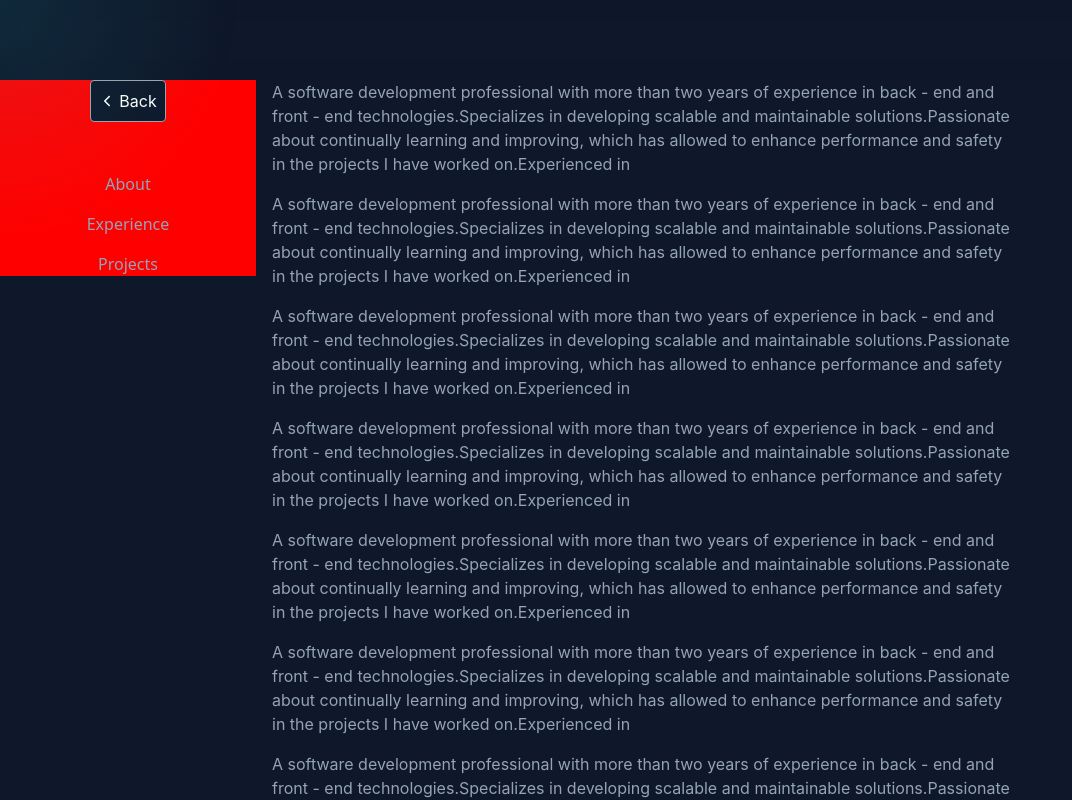
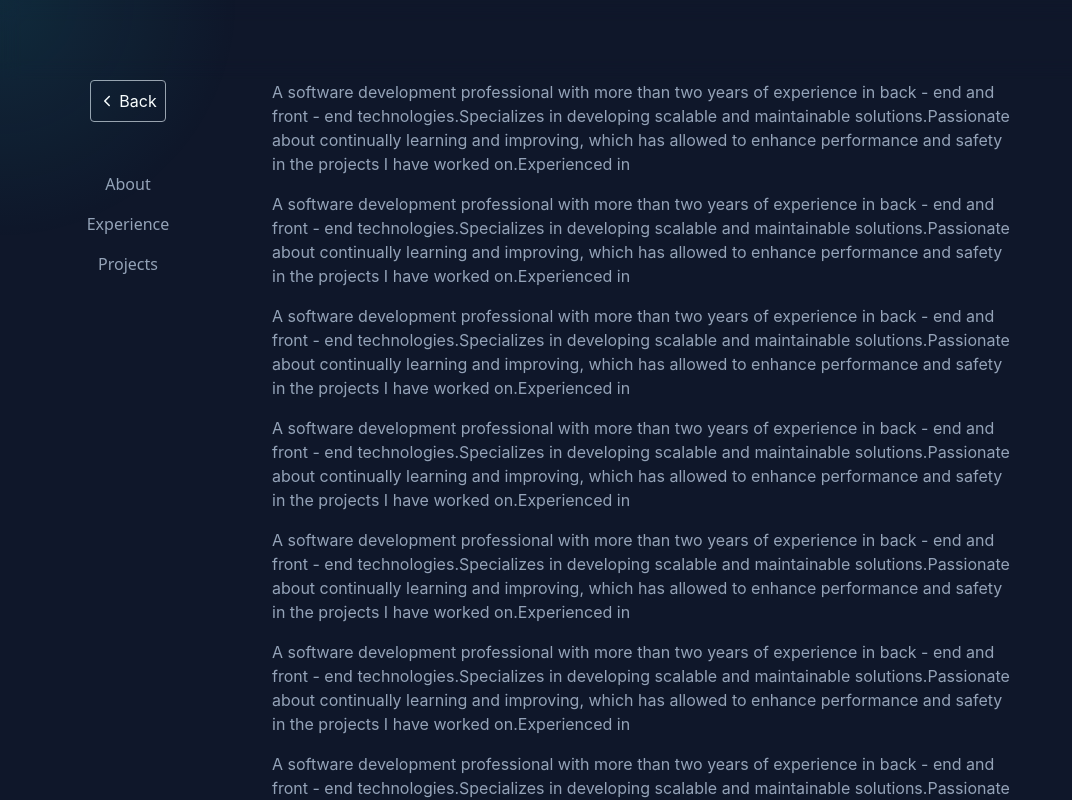
Before and after one commit to BryanRuizz/v1, a React (Vite) app: page /ProjectByOne in a window 1280 px wide. Shown: the whole page, without its empty margins (0-1072 px from the left). Built offline with nearby package versions, Linux system fonts and the light colour scheme.

Commit message:
Feat: hover white
links as a index

```diff
--- a/src/pages/Projectbyone.tsx
+++ b/src/pages/Projectbyone.tsx
@@ -39,7 +39,7 @@ const Projectbyone = () => {
 
 
                 {/* Columna lateral fija */}
-                <div style={{ width: "20%", backgroundColor: "red", position: "fixed", top: "10vh" }}>
+                <div style={{ width: "20%", backgroundColor: "", position: "fixed", top: "10vh" }}>
 
                     <div style={{ height: "auto", width: "100%", display: "flex", alignItems: "center", justifyContent: "center", background: "", marginBottom: "50px" }}>
                         <button
@@ -57,19 +57,19 @@ const Projectbyone = () => {
                         <li>
                             <a className="text-slate-400 font-sans text-base flex items-center" href="#about">
                                 {/* <span className="nav-indicator mr-2 h-px w-4 bg-slate-400 transition-all"></span> */}
-                                <span className="nav-text">About</span>
+                                <span className="nav-text hover:text-slate-200 focus-visible:text-slate-200">About</span>
                             </a>
                         </li>
                         <li>
                             <a className="text-slate-400 font-sans text-base flex items-center" href="#experience">
                                 {/* <span className="nav-indicator mr-2 h-px w-4 bg-slate-400 transition-all"></span> */}
-                                <span className="nav-text">Experience</span>
+                                <span className="nav-text hover:text-slate-200 focus-visible:text-slate-200">Experience</span>
                             </a>
                         </li>
                         <li>
                             <a className="text-slate-400 font-sans text-base flex items-center" href="#projects">
                                 {/* <span className="nav-indicator mr-2 h-px w-4 bg-slate-400 transition-all"></span> */}
-                                <span className="nav-text">Projects</span>
+                                <span className="nav-text hover:text-slate-200 focus-visible:text-slate-200">Projects</span>
                             </a>
                         </li>
                     </ul>
```
